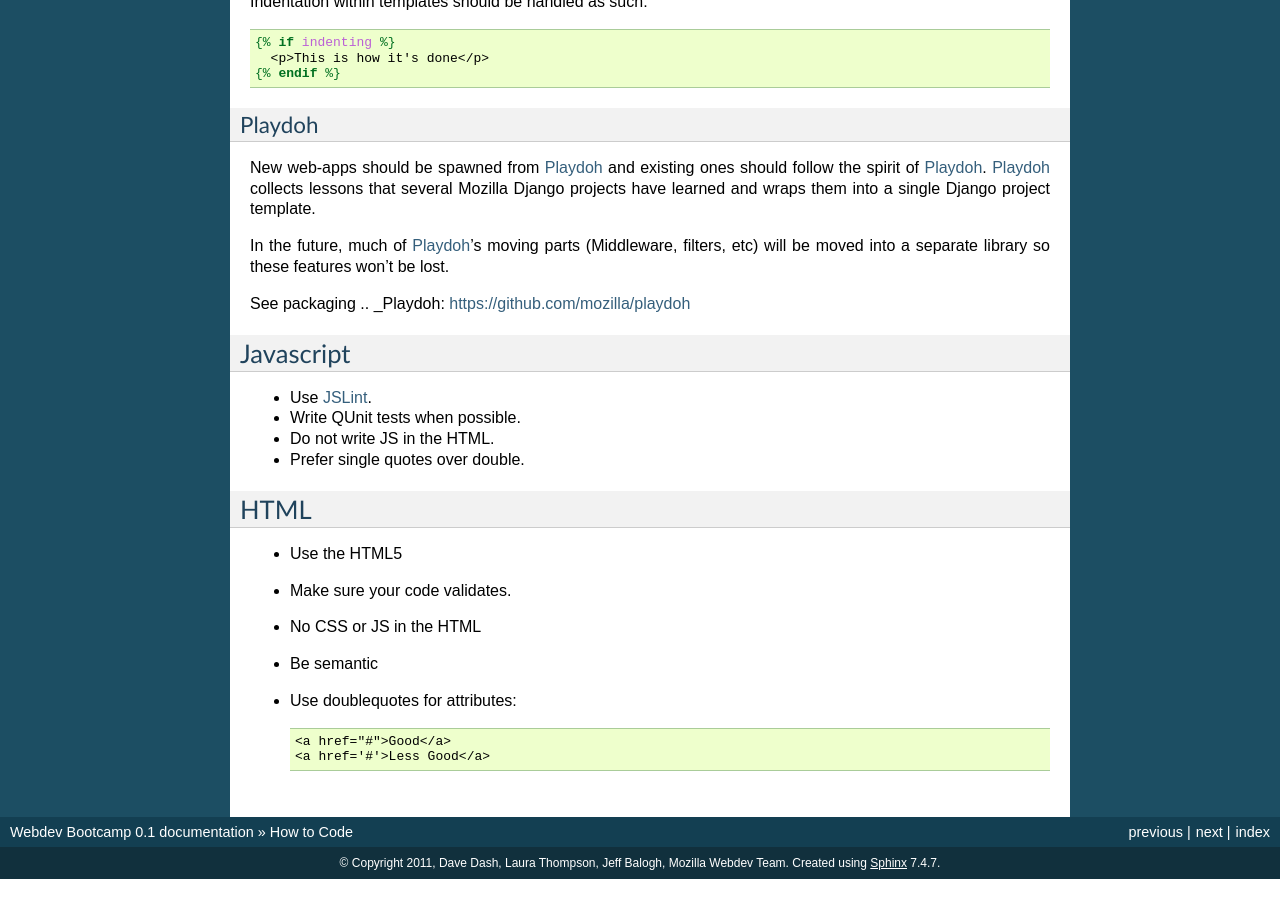
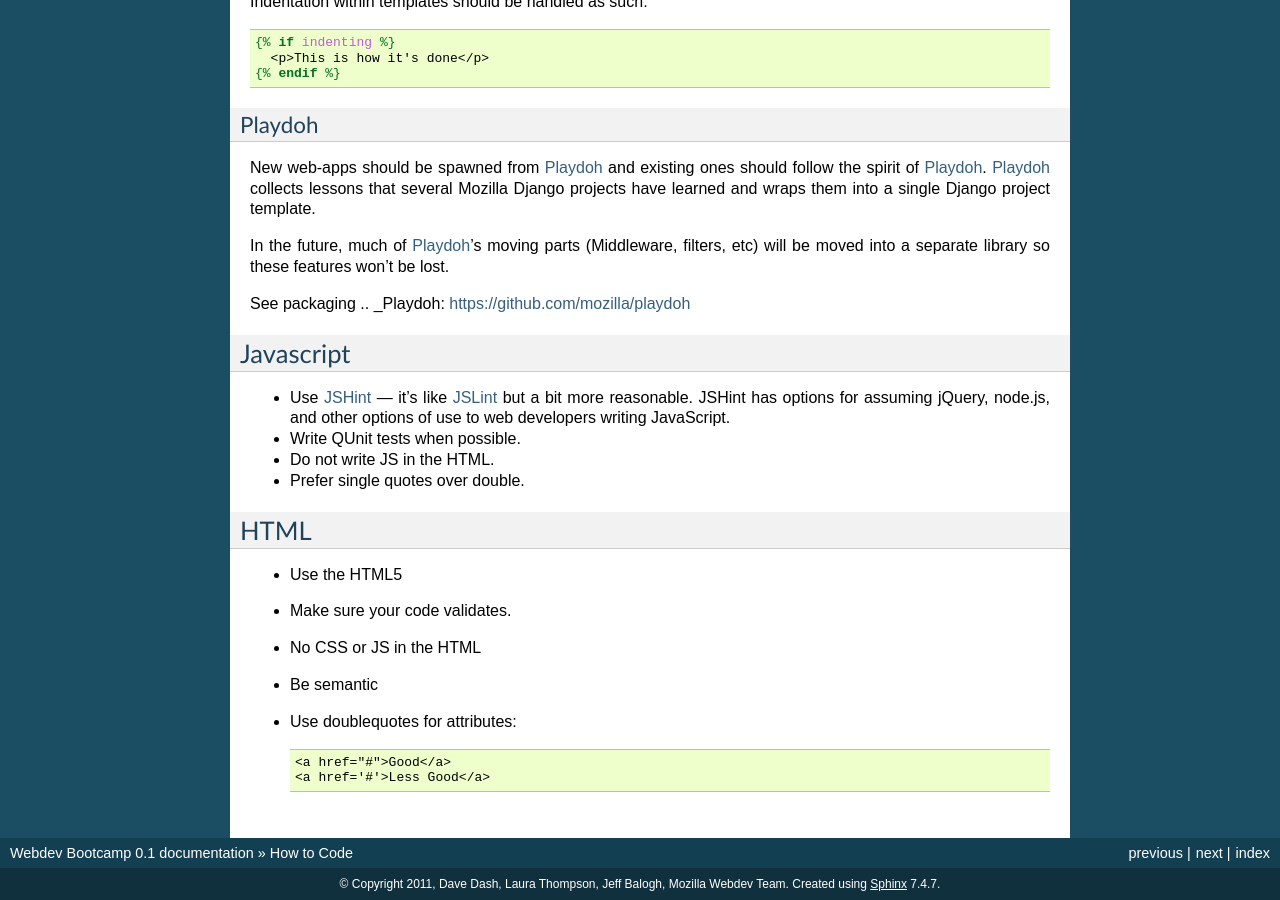
Before and after one commit to mozilla/webdev-bootcamp, a Sphinx documentation site: the page built from docs/coding.rst, in a window 1280 px wide and 900 px high, scrolled down 1291 px. Built offline with Sphinx 7.4.7, drawn with Linux system fonts in a browser that asks for light colours; pages that are not in the unit, such as notebooks, are missing from menus; before the commit the page ends 2170 px from its top, so only the background shows below that.

Commit message:
We should encourage the use of JSHint over JSLint
JSLint is a bit too fussy; JSHint is a fork of JSLint, but with sane
defaults (especially for web development). We could suggest
good default settings to use, though I find the defaults to be good
at catching real show-stoppers in JS.

```diff
--- a/docs/coding.rst
+++ b/docs/coding.rst
@@ -114,11 +114,16 @@
 Javascript
 ----------
 
-* Use JSLint_.
+* Use JSHint_ — it's like JSLint_ but a bit more reasonable.
+  JSHint has options for assuming jQuery, node.js, and other options of use
+  to web developers writing JavaScript.
 * Write QUnit tests when possible.
 * Do not write JS in the HTML.
 * Prefer single quotes over double.
 
+
+
+.. _JSHint: http://www.jshint.com/
 .. _JSLint: http://www.jslint.com/
 
 HTML
```
